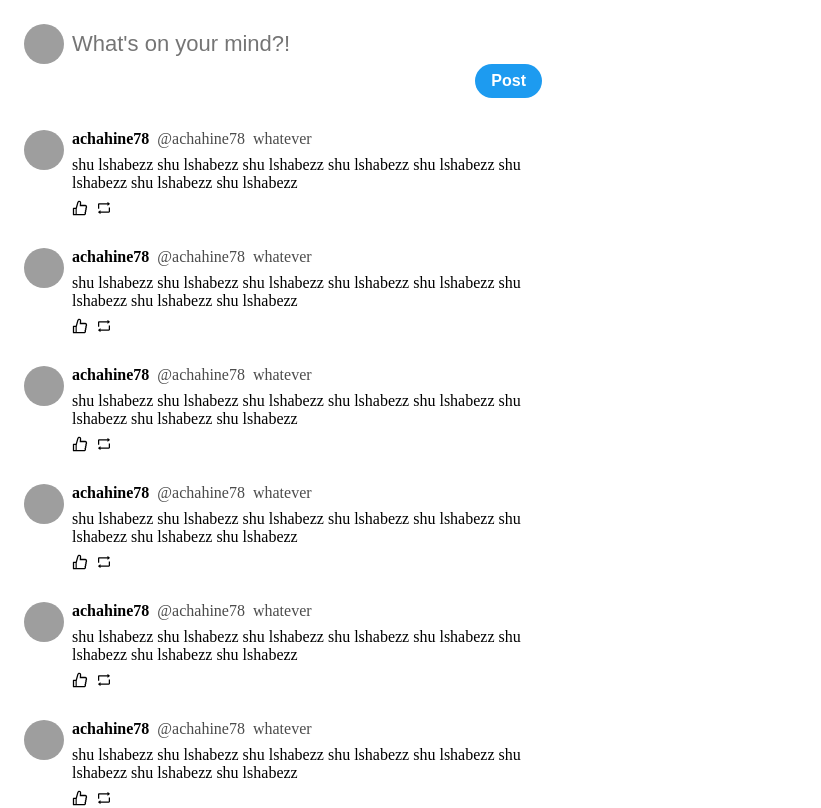
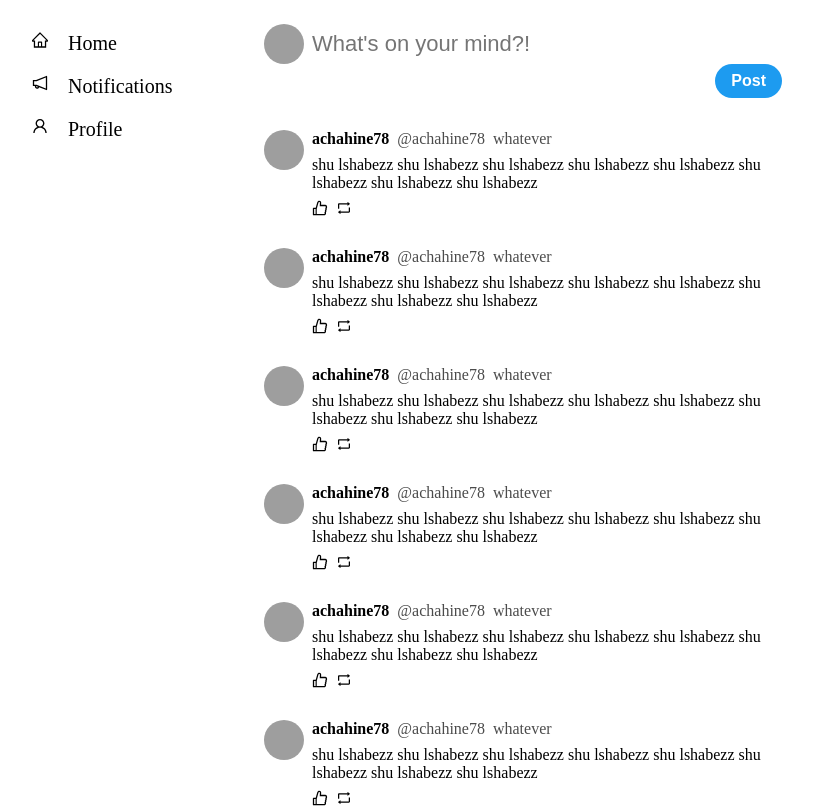
Before and after one commit to achahine78/pwipper-ui, a React (Vite) app: page /home in a window 1280 px wide. Shown: the top 808 px of the page, without its empty margins (0-821 px from the left). Built offline with nearby package versions, Linux system fonts and the light colour scheme; grey boxes are pictures that could not be loaded.

Commit message:
feat: create sidebar

```diff
--- /dev/null
+++ b/src/components/Sidebar.scss
@@ -0,0 +1,27 @@
+.sidebar {
+    min-width: 240px;
+    padding: 16px;
+    .sidebar__item {
+        color: black;
+        text-decoration: none;
+        display: flex;
+        padding: 8px;
+        border-radius: 32px;
+        transition: background 0.3s;
+        margin-bottom: 4px;
+
+        &:hover {
+            background: rgba(15, 20, 25, 0.09);
+        }
+    }
+
+    .sidebar__item-icon {
+
+    }
+
+    .sidebar__item-label {
+        font-size: 20px;
+        padding-left: 20px;
+        padding-right: 20px;
+    }
+}
--- /dev/null
+++ b/src/components/Sidebar.tsx
@@ -0,0 +1,40 @@
+import { NavLink } from "react-router-dom";
+import "./Sidebar.scss";
+import {
+  HomeOutlined,
+  NotificationOutlined,
+  UserOutlined,
+} from "@ant-design/icons";
+
+type SidebarItem = {
+  icon: any;
+  label: string;
+  redirectLink: string;
+};
+
+const SidebarItem = ({ icon, label, redirectLink }: SidebarItem) => {
+  return (
+    <NavLink to={redirectLink} className="sidebar__item">
+        <div className="sidebar__item-icon">{icon}</div>
+        <div className="sidebar__item-label">{label}</div>
+    </NavLink>
+  );
+};
+
+export const Sidebar = () => {
+  return (
+    <div className="sidebar">
+      <SidebarItem icon={<HomeOutlined />} label="Home" redirectLink="/home" />
+      <SidebarItem
+        icon={<NotificationOutlined />}
+        label="Notifications"
+        redirectLink="/notifications"
+      />
+      <SidebarItem
+        icon={<UserOutlined />}
+        label="Profile"
+        redirectLink="/profile"
+      />
+    </div>
+  );
+};
--- a/src/pages/Homepage.tsx
+++ b/src/pages/Homepage.tsx
@@ -1,5 +1,6 @@
 import { PostPweep } from "../components/PostPweep";
 import { PweepList } from "../components/PweepList";
+import { Sidebar } from "../components/Sidebar";
 import { Pweep } from "../types/Pweep";
 import { User } from "../types/User";
 
@@ -44,9 +45,12 @@ const pweeps = [
 
 export const Homepage = () => {
   return (
-    <div>
-      <PostPweep user={user} />
-      <PweepList pweeps={pweeps} />
+    <div style={{ display: "flex" }}>
+      <Sidebar />
+      <div>
+        <PostPweep user={user} />
+        <PweepList pweeps={pweeps} />
+      </div>
     </div>
   );
 };
```
